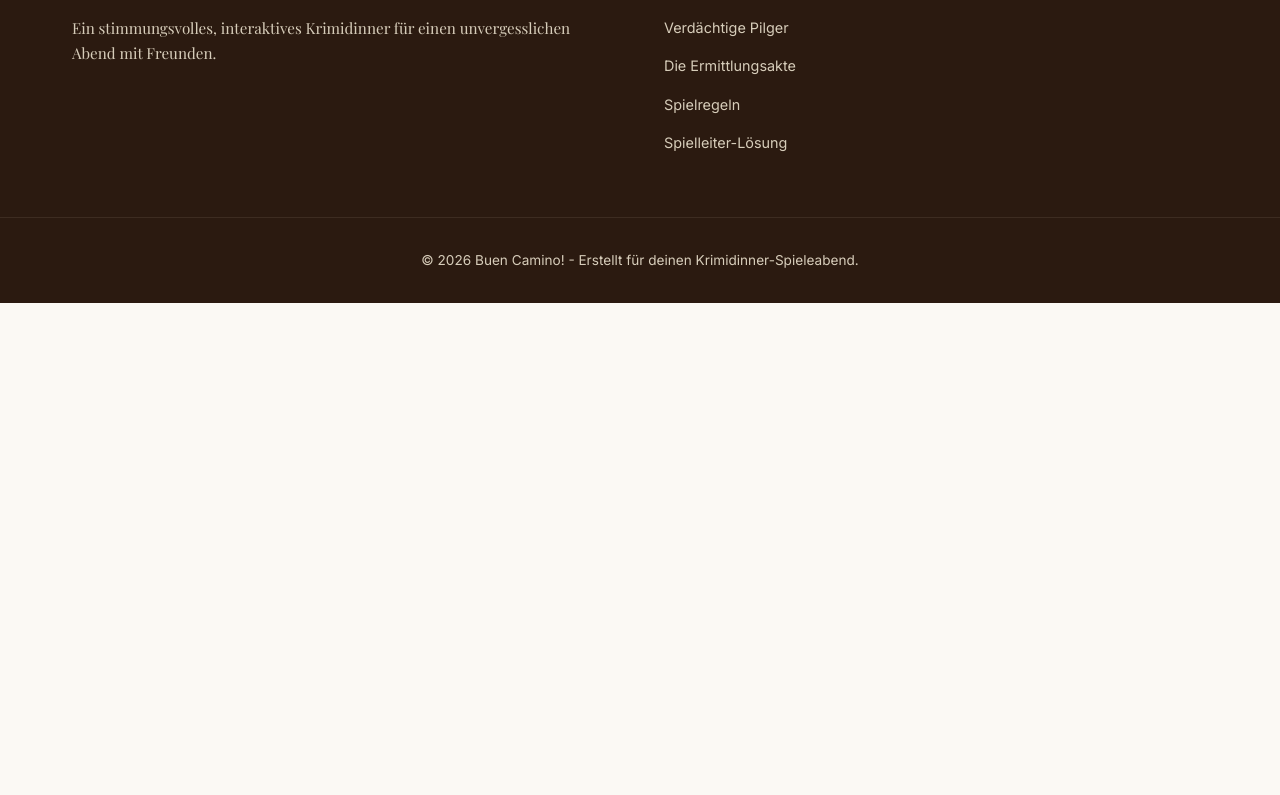
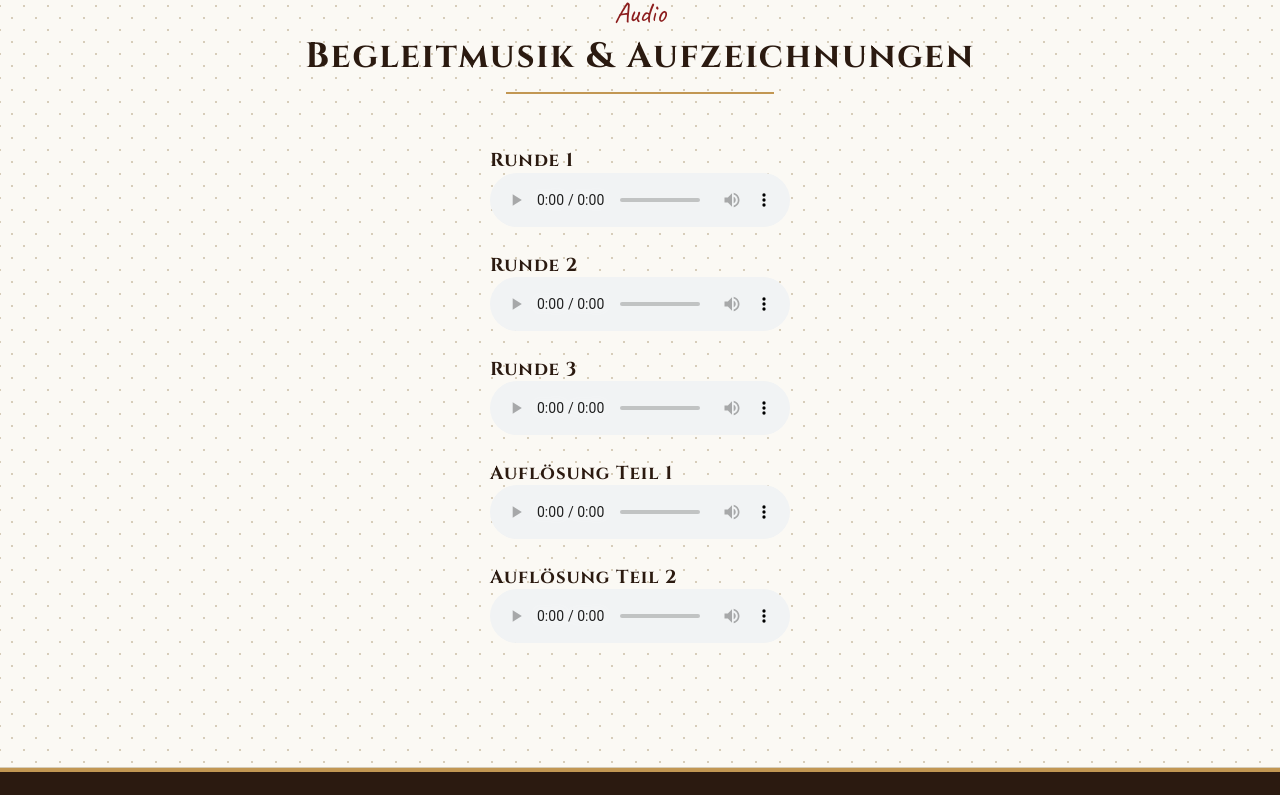
Before and after one commit to sebastianbroc/krimidinner-website, a plain HTML site: page index.html in a window 1280 px wide. Shown: the part 4026-4821 px from the top of the page. Before the commit the page ends 4329 px from the top, so only its background shows below. Drawn offline with nearby package versions, Linux system fonts and the light colour scheme; a web font is replaced by a local one.

Commit message:
add audio files

```diff
--- a/index.html
+++ b/index.html
@@ -438,12 +438,36 @@
   </dialog>
 
   <!-- Ambiance Audio Toggle Widget -->
-  <div class="audio-widget" role="complementary" aria-label="Hintergrundmusik" style="display: none;">
-    <button class="audio-btn" id="audio-toggle-btn" aria-label="Hintergrundmusik abspielen oder pausieren">
-      <svg viewBox="0 0 24 24"><path d="M8 5v14l11-7z"/></svg>
-    </button>
-    <div class="audio-status" id="audio-status-text">Musik Aus</div>
+<section id="audio" class="section audio-section">
+  <div class="container">
+    <div class="section-header">
+      <p class="section-subtitle">Audio</p>
+      <h2>Begleitmusik &amp; Aufzeichnungen</h2>
+    </div>
+    <div class="audio-list">
+      <div class="audio-item">
+        <h3>Runde 1</h3>
+        <audio controls src="assets/audio/Runde1.mp3"></audio>
+      </div>
+      <div class="audio-item">
+        <h3>Runde 2</h3>
+        <audio controls src="assets/audio/Runde2.mp3"></audio>
+      </div>
+      <div class="audio-item">
+        <h3>Runde 3</h3>
+        <audio controls src="assets/audio/Runde3.mp3"></audio>
+      </div>
+      <div class="audio-item">
+        <h3>Auflösung Teil 1</h3>
+        <audio controls src="assets/audio/AuflösungTeil1.mp3"></audio>
+      </div>
+      <div class="audio-item">
+        <h3>Auflösung Teil 2</h3>
+        <audio controls src="assets/audio/AuflösungTeil2.mp3"></audio>
+      </div>
+    </div>
   </div>
+</section>
 
   <!-- Footer -->
   <footer>
--- a/style.css
+++ b/style.css
@@ -998,6 +998,16 @@ dialog::backdrop {
   letter-spacing: 0.05em;
 }
 
+.audio-list {
+  display: flex;
+  flex-direction: column;
+  align-items: center;
+}
+
+.audio-item {
+  margin-bottom: 20px;
+}
+
 /* Footer */
 footer {
   background: var(--text-dark);
```
Also changed, not shown: 5 other files.
